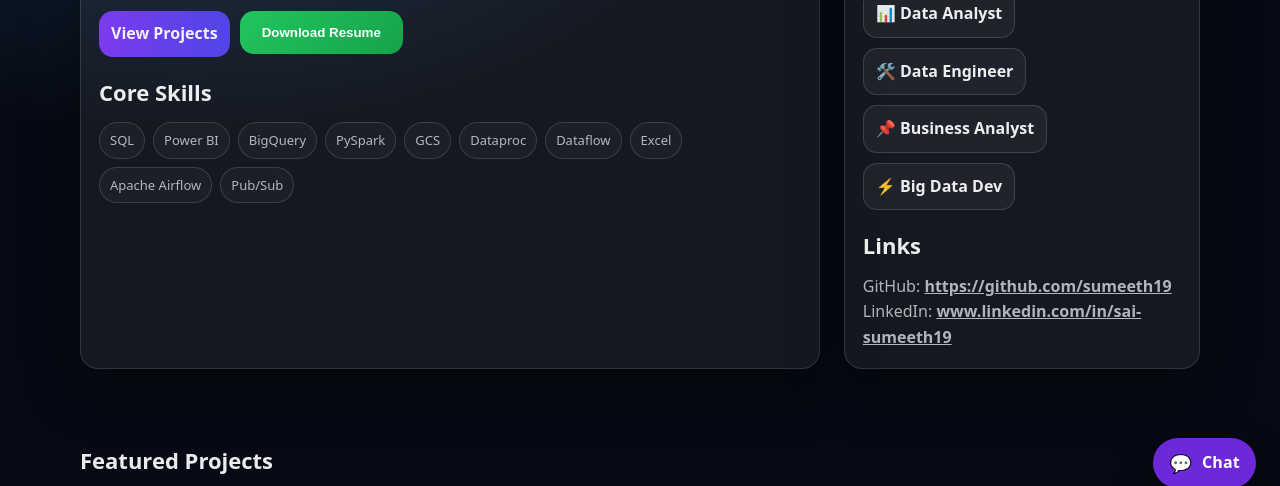
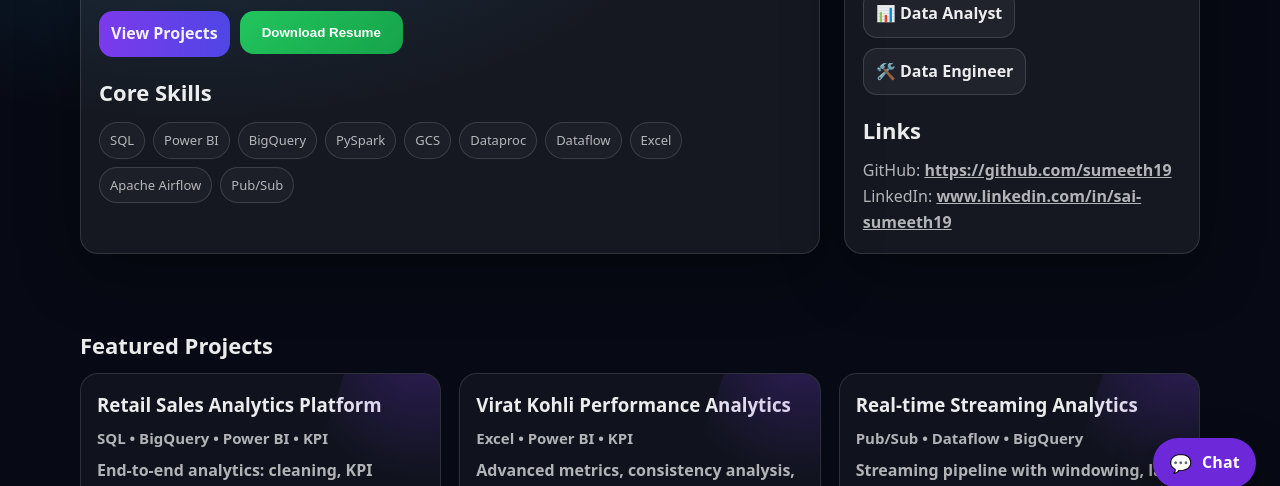
Before and after one commit to sumeeth19/portfolio, a plain HTML site: page portfolio/index.html in a window 1280 px wide. Shown: the part 288-774 px from the top of the page. Drawn offline with Linux system fonts and the light colour scheme.

Commit message:
Update index.html

```diff
--- a/portfolio/index.html
+++ b/portfolio/index.html
@@ -92,8 +92,7 @@
         <div class="cta">
           <a class="btn" href="data-analyst.html">📊 Data Analyst</a>
           <a class="btn" href="data-engineer.html">🛠️ Data Engineer</a>
-          <a class="btn" href="business-analyst.html">📌 Business Analyst</a>
-          <a class="btn" href="big-data-dev.html">⚡ Big Data Dev</a>
+
         </div>
       </div>
 
```
